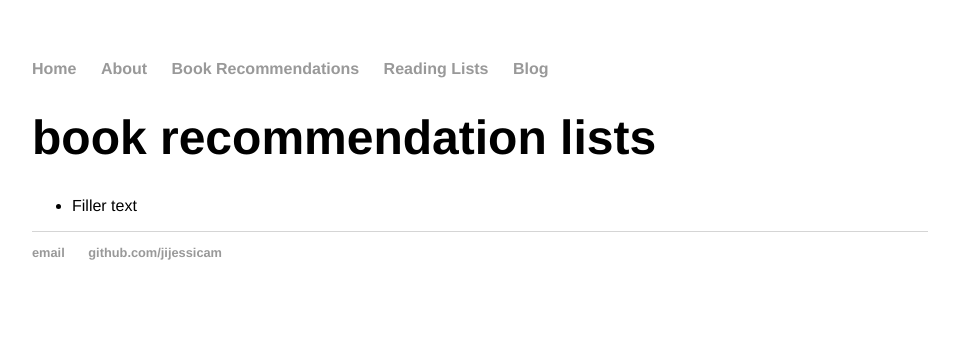
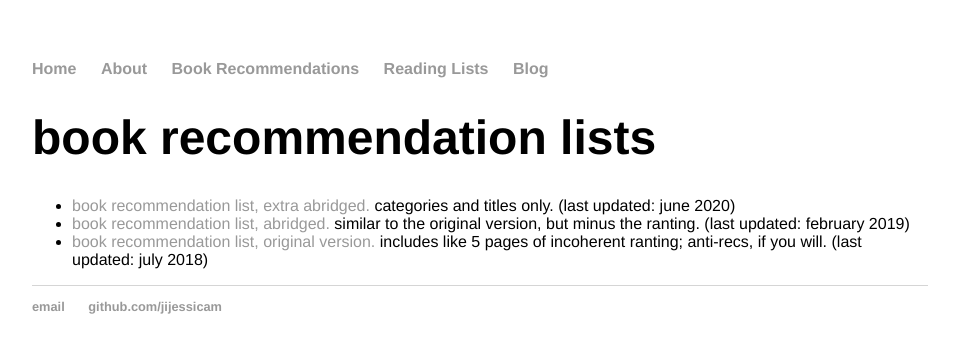
Before and after one commit to jijessicam/jijessicam.github.io, a Jekyll site: the page built from bookrecs/index.html, in a window 1280 px wide. Shown: the top 353 px of the page, without its empty margins (160-1119 px from the left). Built offline with Jekyll 4.4.1, drawn with Linux system fonts in a browser that asks for light colours.

Commit message:
updating about page, adding links to rec lists

```diff
--- a/bookrecs/index.html
+++ b/bookrecs/index.html
@@ -5,6 +5,8 @@
 <h1>{{ page.title }}</h1>
 <div class="list-wrapper">
 	<ul>
-		<li>Filler text</li>
+		<li><a href="jijessicam.github.io/files/recs/book_recs_extra_abridged.pdf" target="_blank">book recommendation list, extra abridged.</a> categories and titles only. (last updated: june 2020)</li>
+		<li><a href="jijessicam.github.io/files/recs/book_recs_abridged.pdf" target="_blank">book recommendation list, abridged.</a> similar to the original version, but minus the ranting. (last updated: february 2019)</li>
+		<li><a href="jijessicam.github.io/files/recs/book_recs.pdf" target="_blank">book recommendation list, original version.</a> includes like 5 pages of incoherent ranting; anti-recs, if you will. (last updated: july 2018)</a></li>
 	</ul>
 </div>
```
Also changed, not shown: about/index.html (+5 -2 lines).
